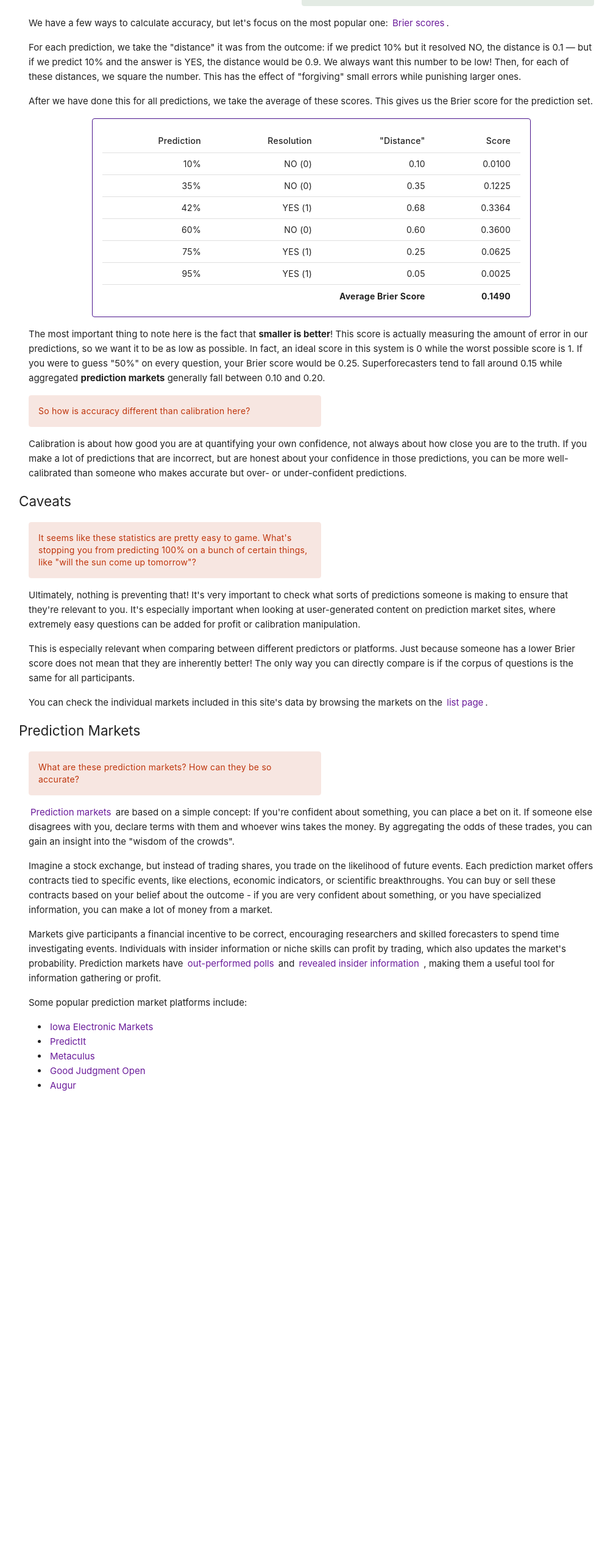
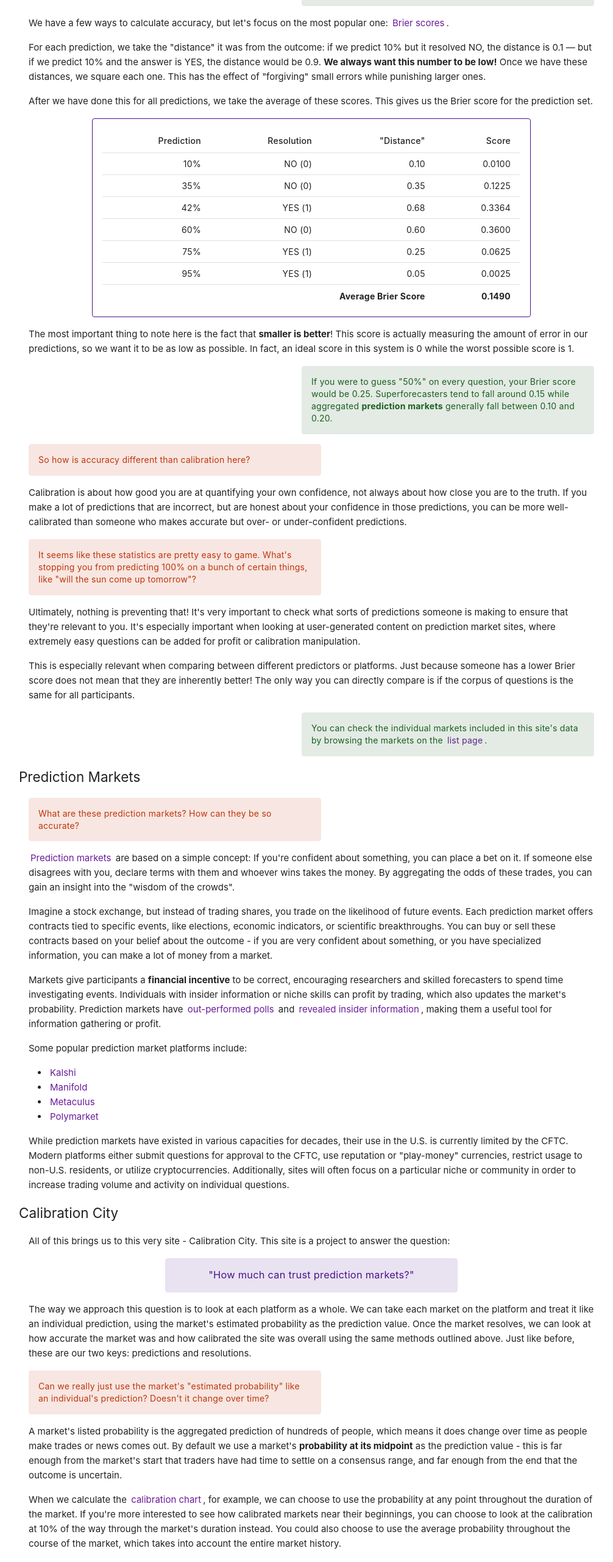
Before and after one commit to wasabipesto/themis, a Vue app in the folder client/: page /introduction in a window 1280 px wide. Shown: the part 3155-5716 px from the top of the page at 61% size, without its empty margins (129-1135 px from the left). Before the commit the page ends 4995 px from the top, so only its background shows below. Built offline with nearby package versions, Linux system fonts and the light colour scheme.

Commit message:
more intro

```diff
--- a/client/src/views/IntroductionView.vue
+++ b/client/src/views/IntroductionView.vue
@@ -423,9 +423,8 @@ const sample_calibration_chart_options = ref({
     <p>
       For each prediction, we take the "distance" it was from the outcome: if we predict 10% but it
       resolved NO, the distance is 0.1 — but if we predict 10% and the answer is YES, the distance
-      would be 0.9. We always want this number to be low! Then, for each of these distances, we
-      square the number. This has the effect of "forgiving" small errors while punishing larger
-      ones.
+      would be 0.9. <b>We always want this number to be low!</b> Once we have these distances, we
+      square each one. This has the effect of "forgiving" small errors while punishing larger ones.
     </p>
     <p>
       After we have done this for all predictions, we take the average of these scores. This gives
@@ -490,10 +489,16 @@ const sample_calibration_chart_options = ref({
     <p>
       The most important thing to note here is the fact that <b>smaller is better</b>! This score is
       actually measuring the amount of error in our predictions, so we want it to be as low as
-      possible. In fact, an ideal score in this system is 0 while the worst possible score is 1. If
-      you were to guess "50%" on every question, your Brier score would be 0.25. Superforecasters
-      tend to fall around 0.15 while aggregated <b>prediction markets</b> generally fall between
-      0.10 and 0.20.
+      possible. In fact, an ideal score in this system is 0 while the worst possible score is 1.
+    </p>
+    <p>
+      <v-card variant="tonal" color="green-darken-4" class="right-box">
+        <v-card-text>
+          If you were to guess "50%" on every question, your Brier score would be 0.25.
+          Superforecasters tend to fall around 0.15 while aggregated
+          <b>prediction markets</b> generally fall between 0.10 and 0.20.
+        </v-card-text>
+      </v-card>
     </p>
     <p>
       <v-card variant="tonal" color="deep-orange-darken-4" class="left-box">
@@ -506,7 +511,6 @@ const sample_calibration_chart_options = ref({
       honest about your confidence in those predictions, you can be more well-calibrated than
       someone who makes accurate but over- or under-confident predictions.
     </p>
-    <h2>Caveats</h2>
     <p>
       <v-card variant="tonal" color="deep-orange-darken-4" class="left-box">
         <v-card-text>
@@ -528,9 +532,12 @@ const sample_calibration_chart_options = ref({
       participants.
     </p>
     <p>
-      You can check the individual markets included in this site's data by browsing the markets on
-      the
-      <RouterLink to="/list">list page</RouterLink>.
+      <v-card variant="tonal" color="green-darken-4" class="right-box">
+        <v-card-text>
+          You can check the individual markets included in this site's data by browsing the markets
+          on the <RouterLink to="/list">list page</RouterLink>.
+        </v-card-text>
+      </v-card>
     </p>
     <h2>Prediction Markets</h2>
     <p>
@@ -552,28 +559,95 @@ const sample_calibration_chart_options = ref({
       specialized information, you can make a lot of money from a market.
     </p>
     <p>
-      Markets give participants a financial incentive to be correct, encouraging researchers and
-      skilled forecasters to spend time investigating events. Individuals with insider information
-      or niche skills can profit by trading, which also updates the market's probability. Prediction
-      markets have
-      <a href="https://daily.jstor.org/how-accurate-are-prediction-markets/">
-        out-performed polls
-      </a>
+      Markets give participants a <b>financial incentive</b> to be correct, encouraging researchers
+      and skilled forecasters to spend time investigating events. Individuals with insider
+      information or niche skills can profit by trading, which also updates the market's
+      probability. Prediction markets have
+      <a href="https://daily.jstor.org/how-accurate-are-prediction-markets/">out-performed polls</a>
       and
-      <a href="https://news.manifold.markets/p/manifold-predicted-the-ai-extinction">
-        revealed insider information </a
+      <a href="https://news.manifold.markets/p/manifold-predicted-the-ai-extinction"
+        >revealed insider information</a
       >, making them a useful tool for information gathering or profit.
     </p>
     <p>Some popular prediction market platforms include:</p>
     <ul>
-      <li>
-        <a href="https://en.wikipedia.org/wiki/Iowa_Electronic_Markets">Iowa Electronic Markets</a>
-      </li>
-      <li><a href="https://en.wikipedia.org/wiki/PredictIt">PredictIt</a></li>
+      <li><a href="https://en.wikipedia.org/wiki/Kalshi">Kalshi</a></li>
+      <li><a href="https://en.wikipedia.org/wiki/Manifold_(prediction_market)">Manifold</a></li>
       <li><a href="https://en.wikipedia.org/wiki/Metaculus">Metaculus</a></li>
-      <li><a href="https://en.wikipedia.org/wiki/Good_Judgment_Open">Good Judgment Open</a></li>
-      <li><a href="https://en.wikipedia.org/wiki/Augur_(software)">Augur</a></li>
+      <li><a href="https://en.wikipedia.org/wiki/Polymarket">Polymarket</a></li>
     </ul>
+    <p>
+      While prediction markets have existed in various capacities for decades, their use in the U.S.
+      is currently limited by the CFTC. Modern platforms either submit questions for approval to the
+      CFTC, use reputation or "play-money" currencies, restrict usage to non-U.S. residents, or
+      utilize cryptocurrencies. Additionally, sites will often focus on a particular niche or
+      community in order to increase trading volume and activity on individual questions.
+    </p>
+    <h2>Calibration City</h2>
+    <p>
+      All of this brings us to this very site - Calibration City. This site is a project to answer
+      the question:
+    </p>
+    <p>
+      <v-card variant="tonal" color="purple-darken-4" class="middle-box-narrow text-center">
+        <v-card-text> <h3>"How much can trust prediction markets?"</h3> </v-card-text>
+      </v-card>
+    </p>
+    <p>
+      The way we approach this question is to look at each platform as a whole. We can take each
+      market on the platform and treat it like an individual prediction, using the market's
+      estimated probability as the prediction value. Once the market resolves, we can look at how
+      accurate the market was and how calibrated the site was overall using the same methods
+      outlined above. Just like before, these are our two keys: predictions and resolutions.
+    </p>
+    <p>
+      <v-card variant="tonal" color="deep-orange-darken-4" class="left-box">
+        <v-card-text>
+          Can we really just use the market's "estimated probability" like an individual's
+          prediction? Doesn't it change over time?
+        </v-card-text>
+      </v-card>
+    </p>
+    <p>
+      A market's listed probability is the aggregated prediction of hundreds of people, which means
+      it does change over time as people make trades or news comes out. By default we use a market's
+      <b>probability at its midpoint</b> as the prediction value - this is far enough from the
+      market's start that traders have had time to settle on a consensus range, and far enough from
+      the end that the outcome is uncertain.
+    </p>
+    <p>
+      When we calculate the <RouterLink to="/calibration">calibration chart</RouterLink>, for
+      example, we can choose to use the probability at any point throughout the duration of the
+      market. If you're more interested to see how calibrated markets near their beginnings, you can
+      choose to look at the calibration at 10% of the way through the market's duration instead. You
+      could also choose to use the average probability throughout the course of the market, which
+      takes into account the entire market history.
+    </p>
+    <p>
+      We also have an <RouterLink to="/accuracy">accuracy plot</RouterLink>, where you can calculate
+      the total accuracy of a platform and compare it against another attribute, such as the
+      market's volume or length. A common refrain is that prediction markets get more accurate as
+      more people participate - is that true? You can check by changing the x-axis to "number of
+      traders" to see how the accuracy changes based on how many people are involved.
+    </p>
+    <p>
+      Each chart has more options, such as searching based on title, picking individual categories,
+      limiting based on date, or filtering based on any other attribute in the database. If you have
+      a specific query, you can also see the markets used in the calculations on the
+      <RouterLink to="/list">list page</RouterLink>.
+    </p>
+    <p>
+      Obviously every platform is different - there are design decisions made for each one that make
+      it unique and not all platforms are designed in a way that shines when graded like this. Some
+      platforms encourage shorter-term markets with more particiants, while others have systems that
+      incentivize making as many predictions as possible. Just because a platform seems less
+      calibrated under some conditions or their accuracy line is worse than another, does not mean
+      that they shouldn't be taken seriously.
+      <b>
+        This site is designed to make it easier to find objective information and present it in a
+        standardized way, not to say which platform is better.
+      </b>
+    </p>
   </v-main>
 </template>
 
```
